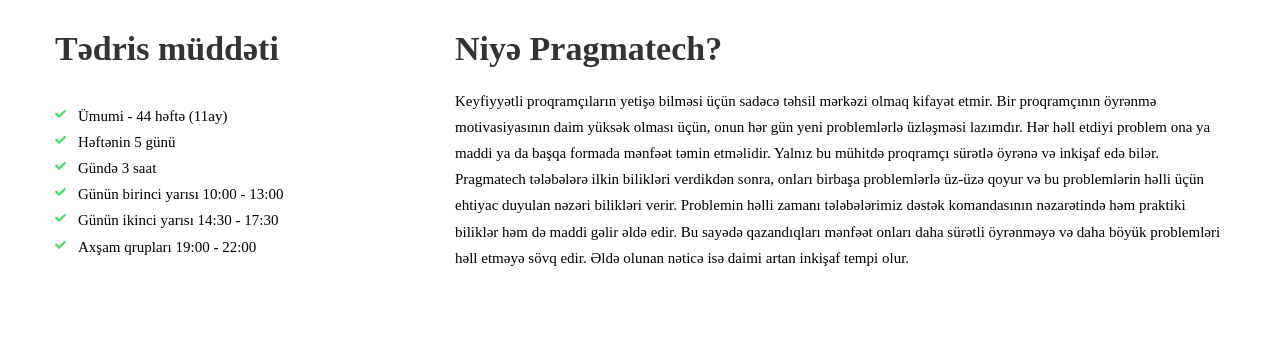
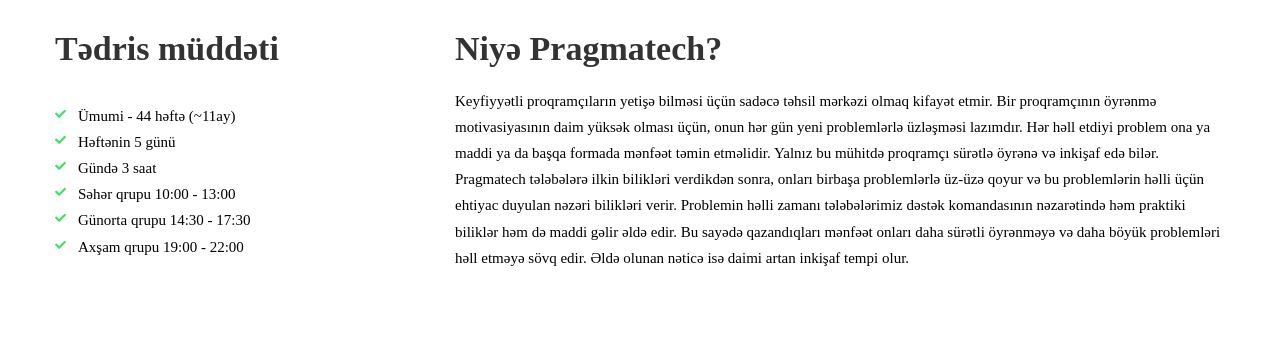
Before and after one commit to theprogbash/pragmatech, a Django app: page /backend-development in a window 1280 px wide. Shown: the part 634-975 px from the top of the page. Run offline with Django 3.2, Linux system fonts and the light colour scheme; some libraries are stand-ins or nearby versions; some web fonts are replaced.

Commit message:
Changed content on both frontent and backend pages

```diff
--- a/templates/pragmatechapp/backend-development.html
+++ b/templates/pragmatechapp/backend-development.html
@@ -29,12 +29,12 @@
                         </div>
                         <div class="vision-content">
                             <ul class="check-list">
-                                <li class="list-item">Ümumi - 44 həftə (11ay)</li>
+                                <li class="list-item">Ümumi - 44 həftə (~11ay)</li>
                                 <li class="list-item">Həftənin 5 günü </li>
                                 <li class="list-item">Gündə 3 saat</li>
-                                <li class="list-item">Günün birinci yarısı 10:00 - 13:00</li>
-                                <li class="list-item">Günün ikinci yarısı 14:30 - 17:30</li>
-                                <li class="list-item">Axşam qrupları 19:00 - 22:00</li>
+                                <li class="list-item">Səhər qrupu 10:00 - 13:00</li>
+                                <li class="list-item">Günorta qrupu 14:30 - 17:30</li>
+                                <li class="list-item">Axşam qrupu 19:00 - 22:00</li>
                             </ul>
                         </div>
 
```
Also changed, not shown: templates/pragmatechapp/frontend-development.html (+4 -4 lines).
